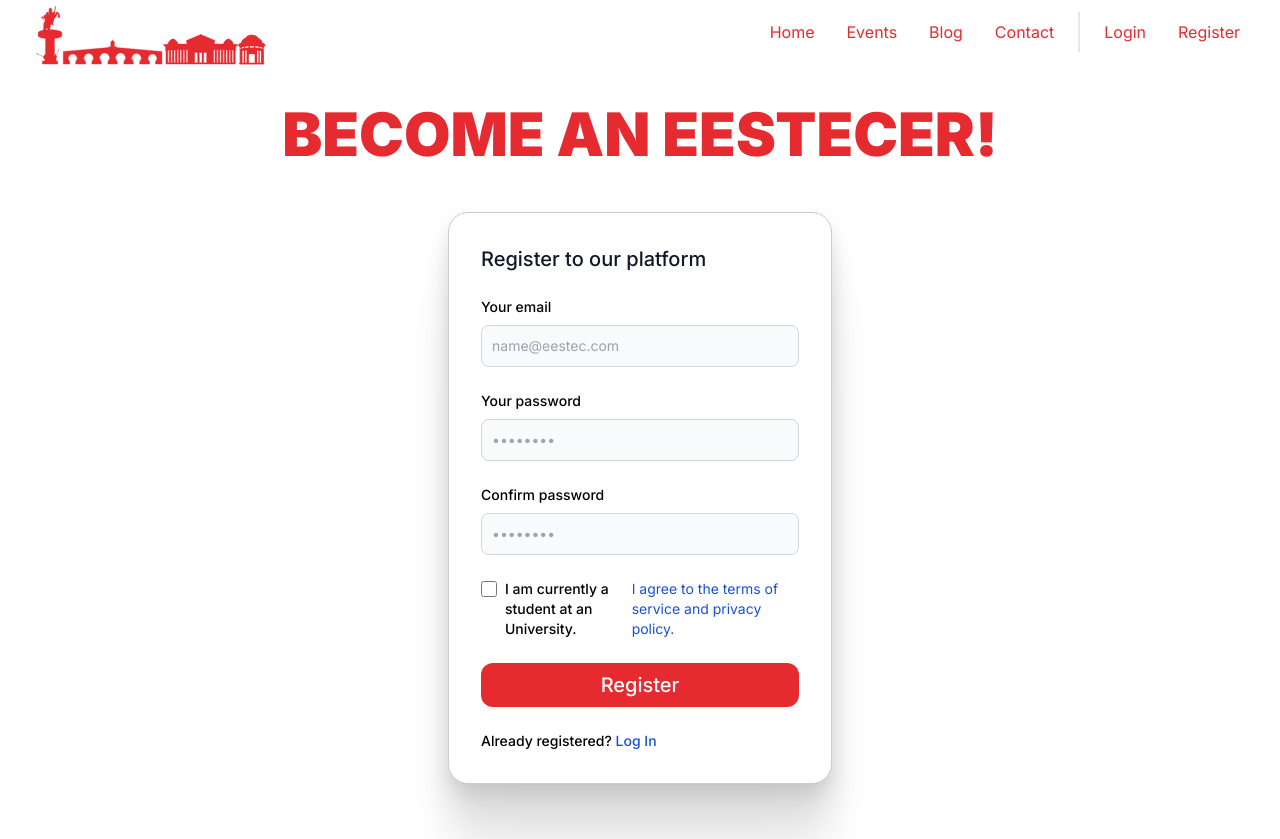
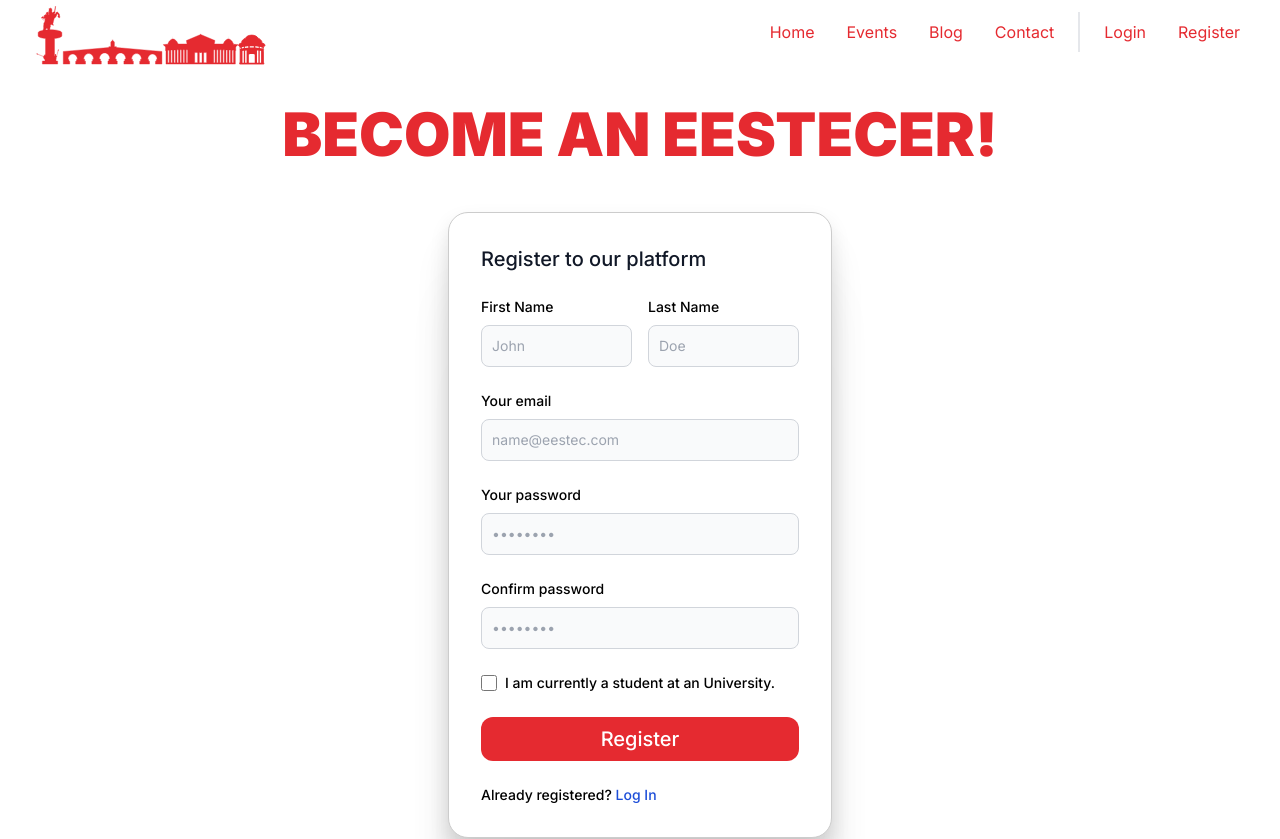
Before and after one commit to eestec-sk/eestec.mk, a Next.js app in the folder frontend/: page /register in a window 1280 px wide. Shown: the top 839 px of the page. Built offline with nearby package versions, Linux system fonts and the light colour scheme; no server answers.

Commit message:
Implemented register form functionalities

```diff
--- a/frontend/next.config.mjs
+++ b/frontend/next.config.mjs
@@ -1,4 +1,8 @@
 /** @type {import('next').NextConfig} */
-const nextConfig = {};
+const nextConfig = {
+    typescript: {
+        ignoreBuildErrors: true,
+    }
+};
 
 export default nextConfig;
--- a/frontend/prisma/seed.ts
+++ b/frontend/prisma/seed.ts
@@ -3,7 +3,7 @@ import { hash } from 'bcrypt'
 
 const prisma = new PrismaClient()
 
-// Use this to seed the database with initial data
+// Use this to seed the database with initial data (use for local dev env)
 async function main() {
   const password = await hash('test', 12)
   const user = await prisma.user.upsert({
--- a/frontend/src/app/login/page.tsx
+++ b/frontend/src/app/login/page.tsx
@@ -5,7 +5,7 @@ import { getCsrfToken } from "next-auth/react"
 import { useState, useEffect } from 'react';
 
 // TODO: Refactor when changing component to be server side
-const login = () => {
+const Login = () => {
   const [csrfToken, setCsrfToken] = useState('');
 
   useEffect(() => {
@@ -140,4 +140,4 @@ const login = () => {
     </div>
   );
 };
-export default login;
+export default Login;
--- a/frontend/src/app/register/page.tsx
+++ b/frontend/src/app/register/page.tsx
@@ -1,7 +1,137 @@
 "use client";
-import Image from "next/image";
-import HeaderComponent from "@/components/HeaderComponent";
-const register = () => {
+import { useState, ChangeEvent, FormEvent } from "react";
+import { useRouter } from 'next/navigation'
+import { fail } from "assert";
+
+interface FormData {
+  firstName: string;
+  lastName: string;
+  email: string;
+  password: string;
+  confirmPassword: string;
+  isStudent: boolean;
+}
+
+interface FormErrors {
+  firstName?: string;
+  lastName?: string;
+  email?: string;
+  password?: string;
+  confirmPassword?: string;
+  isStudent?: string;
+}
+
+export default function Register() {
+  const [showFailure, setShowFailure] = useState(false);
+  const [failureMessage, setFailureMessage] = useState('');
+  const router = useRouter()
+  const [formData, setFormData] = useState<FormData>({
+    firstName: "",
+    lastName: "",
+    email: "",
+    password: "",
+    confirmPassword: "",
+    isStudent: false,
+  });
+
+  const [errors, setErrors] = useState<FormErrors>({});
+
+  // Handle input changes
+  const handleChange = (e: ChangeEvent<HTMLInputElement>) => {
+    const { name, value, type, checked } = e.target;
+    setFormData({
+      ...formData,
+      [name]: type === "checkbox" ? checked : value,
+    });
+  };
+
+  // Basic validation function
+  const validate = (): FormErrors => {
+    let formErrors: FormErrors = {};
+
+    // Validate first name
+    if (!formData.firstName) {
+      formErrors.firstName = "First name is required";
+    } else if (!/^[A-Za-z]+$/.test(formData.firstName)) {
+      formErrors.firstName = "First name must contain only English letters";
+    }
+
+    // Validate last name
+    if (!formData.lastName) {
+      formErrors.lastName = "Last name is required";
+    } else if (!/^[A-Za-z]+$/.test(formData.lastName)) {
+      formErrors.lastName = "Last name must contain only English letters";
+    }
+
+    // Validate email
+    if (!formData.email) {
+      formErrors.email = "Email is required";
+    } else if (!/\S+@\S+\.\S+/.test(formData.email)) {
+      formErrors.email = "Email is invalid";
+    }
+
+    // Validate password
+    if (!formData.password) {
+      formErrors.password = "Password is required";
+    } else if (formData.password.length < 8) {
+      formErrors.password = "Password must be at least 8 characters";
+    }
+
+    // Validate confirm password
+    if (!formData.confirmPassword) {
+      formErrors.confirmPassword = "Please confirm your password";
+    } else if (formData.password !== formData.confirmPassword) {
+      formErrors.confirmPassword = "Passwords do not match";
+    }
+
+    // Validate student checkbox
+    if (!formData.isStudent) {
+      formErrors.isStudent = "You must confirm you are a student";
+    }
+
+    return formErrors;
+  };
+
+  // Handle form submit
+  const handleSubmit = async (e: React.FormEvent<HTMLFormElement>) => {
+    e.preventDefault();
+
+    const errors = validate();
+    setErrors(errors);
+
+    if (Object.keys(errors).length === 0) {
+      // Make a POST request to API
+      try {
+        const response = await fetch('/api/auth/registser', {
+          method: 'POST',
+          headers: {
+            'Content-Type': 'application/json',
+          },
+          body: JSON.stringify({
+            firstName: formData.firstName,
+            lastName: formData.lastName,
+            email: formData.email,
+            password: formData.password,
+          }),
+        });
+
+        const data = await response.json();
+
+        if (response.ok) {
+          router.push('/login');
+        } else {
+          console.error("Registration failed:", data.message);
+          setShowFailure(true);
+          setFailureMessage(data.message);
+        }
+      } catch (error) {
+        console.error("Error occurred while submitting the register form:", error);
+        setShowFailure(true);
+        setFailureMessage("An unexpected error has occurred. Please try again.")
+      }
+    }
+  };
+
   return (
     <div>
       <div
@@ -12,13 +142,13 @@ const register = () => {
           backgroundRepeat: `no-repeat`,
         }}
       >
-        <h3 className=" font-eestec text-center text-eestec lg:text-6xl md:text-5xl sm:text-4xl text-3xl uppercase font-black">
+        <h3 className="font-eestec text-center text-eestec lg:text-6xl md:text-5xl sm:text-4xl text-3xl uppercase font-black">
           BECOME AN EESTECER!
         </h3>
 
-        <div className=" flex justify-center"
-        >
-          <div className="my-[3rem] w-full max-w-sm p-4 bg-white border border-gray-200 rounded-lg shadow sm:p-6 md:p-8 "
+        <div className="flex justify-center">
+          <div
+            className="my-[3rem] w-full max-w-sm p-4 bg-white border border-gray-200 rounded-lg shadow sm:p-6 md:p-8"
             style={{
               boxShadow: `0px 216px 60px 0px rgba(0, 0, 0, 0%),
                 0px 138px 55px 0px rgba(0, 0, 0, 1%),
@@ -26,12 +156,62 @@ const register = () => {
                 0px 35px 35px 0px rgba(0, 0, 0, 9%),
                 0px 9px 19px 0px rgba(0, 0, 0, 10%)`,
               borderRadius: `20px`,
-            border: "1px solid #ccc"
-          }}>
-            <form className="space-y-6" action="#">
+              border: "1px solid #ccc",
+            }}
+          >
+            { showFailure ? (<h5 className="text-blue-500 mb-5">{failureMessage}</h5>) : (<></>)}
+            <form className="space-y-6" onSubmit={handleSubmit}>
               <h5 className="text-xl font-medium text-gray-900 dark:text-eestec">
                 Register to our platform
               </h5>
+
+              {/* First Name and Last Name */}
+              <div className="flex space-x-4">
+                <div className="w-1/2">
+                  <label
+                    htmlFor="firstName"
+                    className="block mb-2 text-sm font-medium text-black"
+                  >
+                    First Name
+                  </label>
+                  <input
+                    type="text"
+                    name="firstName"
+                    id="firstName"
+                    value={formData.firstName}
+                    onChange={handleChange}
+                    className="bg-gray-50 border border-gray-300 text-gray-900 text-sm rounded-lg focus:ring-blue-500 block w-full p-2.5"
+                    placeholder="John"
+                  />
+                  {errors.firstName && (
+                    <p className="text-red-500 text-xs mt-1">
+                      {errors.firstName}
+                    </p>
+                  )}
+                </div>
+                <div className="w-1/2">
+                  <label
+                    htmlFor="lastName"
+                    className="block mb-2 text-sm font-medium text-black"
+                  >
+                    Last Name
+                  </label>
+                  <input
+                    type="text"
+                    name="lastName"
+                    id="lastName"
+                    value={formData.lastName}
+                    onChange={handleChange}
+                    className="bg-gray-50 border border-gray-300 text-gray-900 text-sm rounded-lg focus:ring-blue-500 block w-full p-2.5"
+                    placeholder="Doe"
+                  />
+                  {errors.lastName && (
+                    <p className="text-red-500 text-xs mt-1">{errors.lastName}</p>
+                  )}
+                </div>
+              </div>
+
+              {/* Email */}
               <div>
                 <label
                   htmlFor="email"
@@ -43,11 +223,17 @@ const register = () => {
                   type="email"
                   name="email"
                   id="email"
-                  className=" bg-gray-50 border border-gray-300 text-gray-900 text-sm rounded-lg focus:ring-blue-500 block w-full p-2.5 dark:bg-gray-150 dark:border-gray-400 dark:placeholder-gray-400"
+                  value={formData.email}
+                  onChange={handleChange}
+                  className="bg-gray-50 border border-gray-300 text-gray-900 text-sm rounded-lg focus:ring-blue-500 block w-full p-2.5"
                   placeholder="name@eestec.com"
-                  required
                 />
+                {errors.email && (
+                  <p className="text-red-500 text-xs mt-1">{errors.email}</p>
+                )}
               </div>
+
+              {/* Password */}
               <div>
                 <label
                   htmlFor="password"
@@ -59,36 +245,51 @@ const register = () => {
                   type="password"
                   name="password"
                   id="password"
+                  value={formData.password}
+                  onChange={handleChange}
                   placeholder="••••••••"
-                  className=" bg-gray-50 border border-gray-300 text-gray-900 text-sm rounded-lg focus:ring-blue-500 block w-full p-2.5 dark:bg-gray-150 dark:border-gray-400 dark:placeholder-gray-400"
-                  required
+                  className="bg-gray-50 border border-gray-300 text-gray-900 text-sm rounded-lg focus:ring-blue-500 block w-full p-2.5"
                 />
+                {errors.password && (
+                  <p className="text-red-500 text-xs mt-1">{errors.password}</p>
+                )}
               </div>
+
+              {/* Confirm Password */}
               <div>
                 <label
-                  htmlFor="password"
+                  htmlFor="confirmPassword"
                   className="block mb-2 text-sm font-medium text-black"
                 >
                   Confirm password
                 </label>
                 <input
                   type="password"
-                  name="password"
-                  id="password"
+                  name="confirmPassword"
+                  id="confirmPassword"
+                  value={formData.confirmPassword}
+                  onChange={handleChange}
                   placeholder="••••••••"
-                 className=" bg-gray-50 border border-gray-300 text-gray-900 text-sm rounded-lg focus:ring-blue-500 block w-full p-2.5 dark:bg-gray-150 dark:border-gray-400 dark:placeholder-gray-400"
-                  required
+                  className="bg-gray-50 border border-gray-300 text-gray-900 text-sm rounded-lg focus:ring-blue-500 block w-full p-2.5"
                 />
+                {errors.confirmPassword && (
+                  <p className="text-red-500 text-xs mt-1">
+                    {errors.confirmPassword}
+                  </p>
+                )}
               </div>
+
+              {/* Checkbox */}
               <div className="flex items-start">
                 <div className="flex items-start">
                   <div className="flex items-center h-5">
                     <input
                       id="remember"
                       type="checkbox"
-                      value=""
-                      className="w-4 h-4 border border-gray-300 rounded bg-gray-50 focus:ring-3 focus:ring-blue-300 dark:bg-gray-700 dark:border-gray-600 dark:focus:ring-blue-600 dark:ring-offset-gray-800 dark:focus:ring-offset-gray-800"
-                      required
+                      name="isStudent"
+                      checked={formData.isStudent}
+                      onChange={handleChange}
+                      className="w-4 h-4 border border-gray-300 rounded bg-gray-50 focus:ring-3 focus:ring-blue-300 dark:bg-gray-700 dark:border-gray-600 dark:focus:ring-blue-600 dark:ring-offset-gray-800"
                     />
                   </div>
                   <label
@@ -98,19 +299,20 @@ const register = () => {
                     I am currently a student at an University.
                   </label>
                 </div>
-                <a
-                  href="#"
-                  className="ms-auto text-sm text-blue-700 hover:underline dark:text-eestec"
-                >
-                  I agree to the terms of service and privacy policy.
-                </a>
+                {errors.isStudent && (
+                  <p className="text-red-500 text-xs mt-1">
+                    {errors.isStudent}
+                  </p>
+                )}
               </div>
+
               <button
                 type="submit"
-                className="link-login w-full text-white focus:ring-4 focus:outline-none  font-medium rounded-lg text-sm px-5 py-2.5 text-center"
+                className="link-login w-full text-white focus:ring-4 focus:outline-none font-medium rounded-lg text-sm px-5 py-2.5 text-center"
               >
                 Register
               </button>
+
               <div className="text-sm font-medium text-black">
                 Already registered?{" "}
                 <a
@@ -124,13 +326,6 @@ const register = () => {
           </div>
         </div>
       </div>
-
-      <div className="md:flex justify-center">
-        <article className="grid justify-items-center text-center lg:my-6">
-          <Image src={"/images/logos_icons/lightning.svg"} width={40} height={40} alt="Feature Image" className="-mt-5"/>
-        </article>
-      </div>
     </div>
   );
 };
-export default register;
```
Also changed, not shown: frontend/src/app/api/auth/register/route.ts (added, +64 -0 lines). Lines whose indentation alone changed are shown as unchanged.
